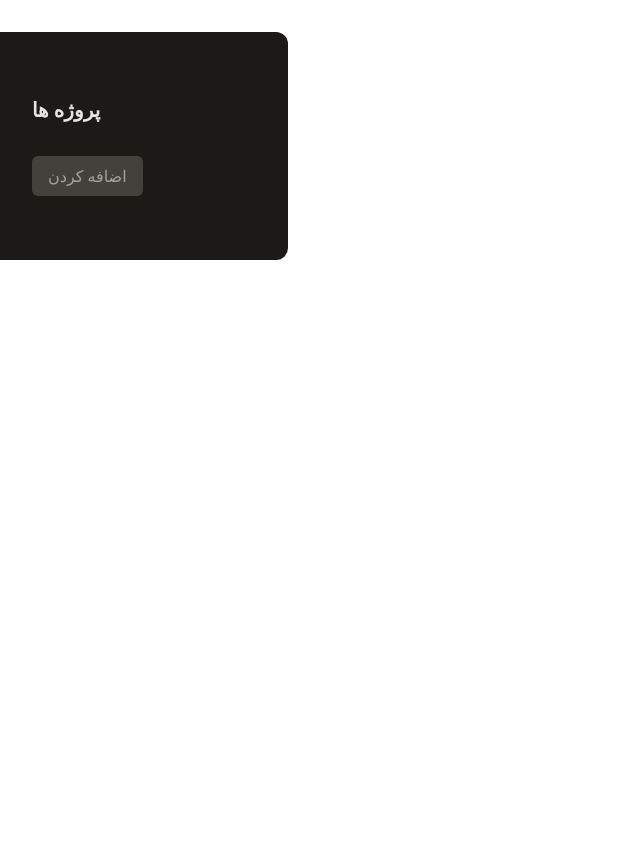
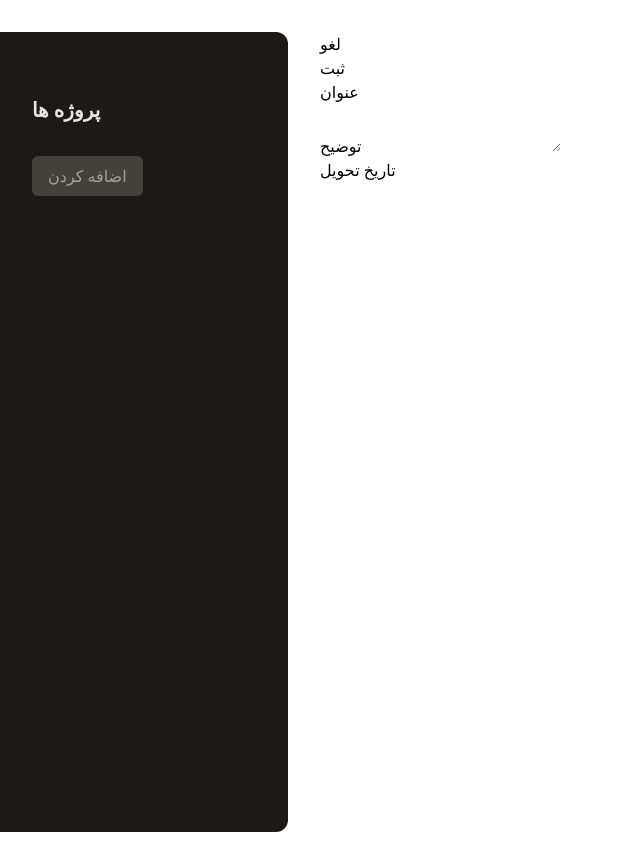
Before and after one commit to mhmdnateghi/project-manager, a React app: page / in a window 1280 px wide. Shown: the whole page, without its empty margins (0-640 px from the left). Built offline with nearby package versions, Linux system fonts and the light colour scheme; the HTML template or start-up script is replaced by a standard one.

Commit message:
add Input component

```diff
--- a/src/App.jsx
+++ b/src/App.jsx
@@ -1,11 +1,13 @@
 import ProjectsSidebar from "./components/ProjectsSidebar.jsx";
+import NewProject from "./components/NewProject.jsx";
 import "./App.css";
 
 function App() {
   return (
     <>
-      <main className="h-screen my-8">
+      <main className="h-screen my-8 flex gap-8">
         <ProjectsSidebar />
+        <NewProject />
       </main>
     </>
   );
--- /dev/null
+++ b/src/components/Input.jsx
@@ -0,0 +1,8 @@
+export default function Input({ label, textarea, ...props }) {
+  return (
+    <p>
+      <label>{label}</label>
+      {textarea ? <textarea {...props} /> : <input {...props} />}
+    </p>
+  );
+}
--- a/src/components/NewProject.jsx
+++ b/src/components/NewProject.jsx
@@ -1,3 +1,5 @@
+import Input from "./Input.jsx";
+
 export default function NewProject() {
   return (
     <div>
@@ -10,18 +12,9 @@
         </li>
       </menu>
       <div>
-        <p>
-          <label>عنوان</label>
-          <input />
-        </p>
-        <p>
-          <label>توضیح</label>
-          <textarea />
-        </p>
-        <p>
-          <label>تاریخ تحویل</label>
-          <input />
-        </p>
+        <Input label="عنوان" />
+        <Input label="توضیح" textarea />
+        <Input label="تاریخ تحویل" />
       </div>
     </div>
   );
```
